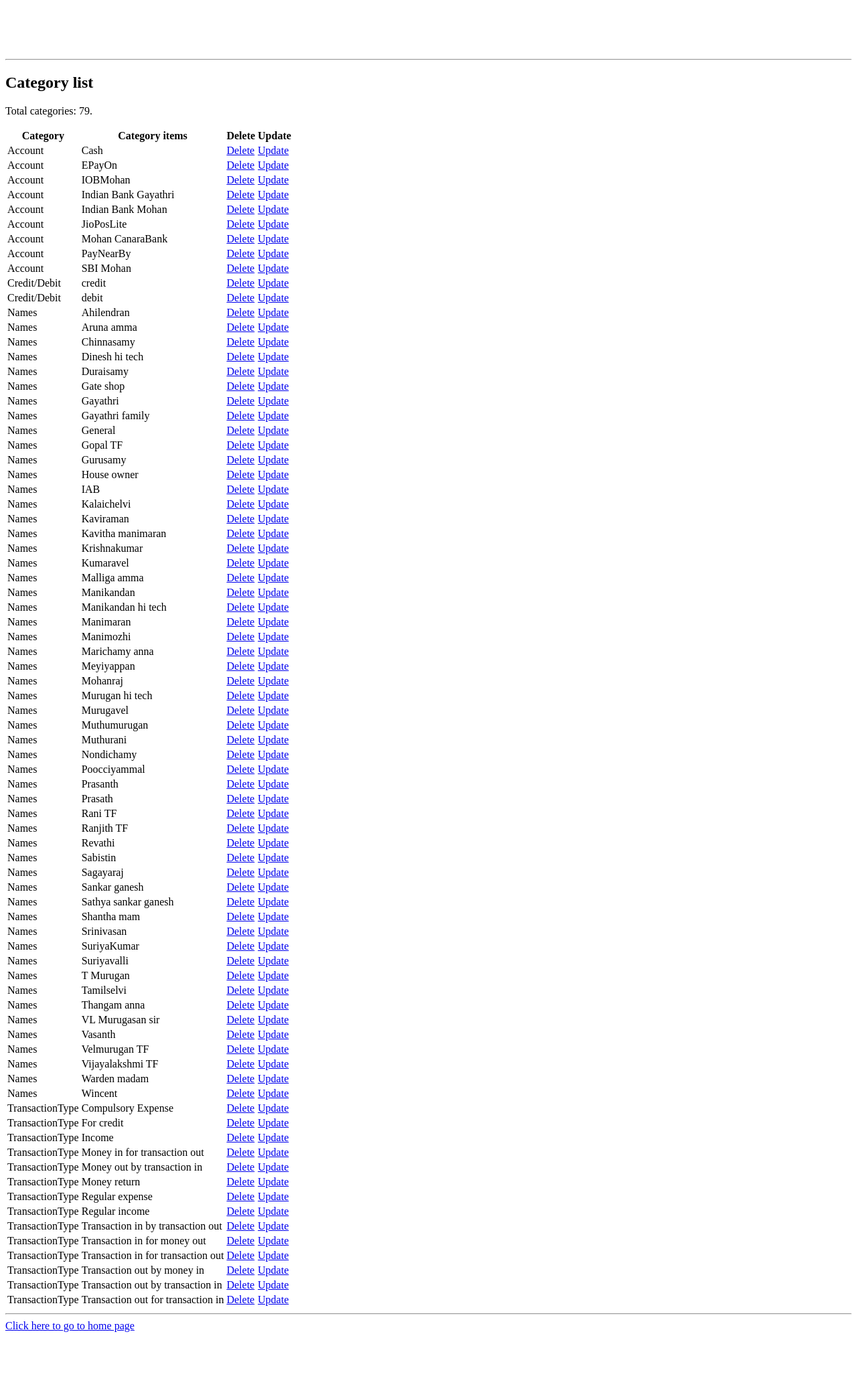
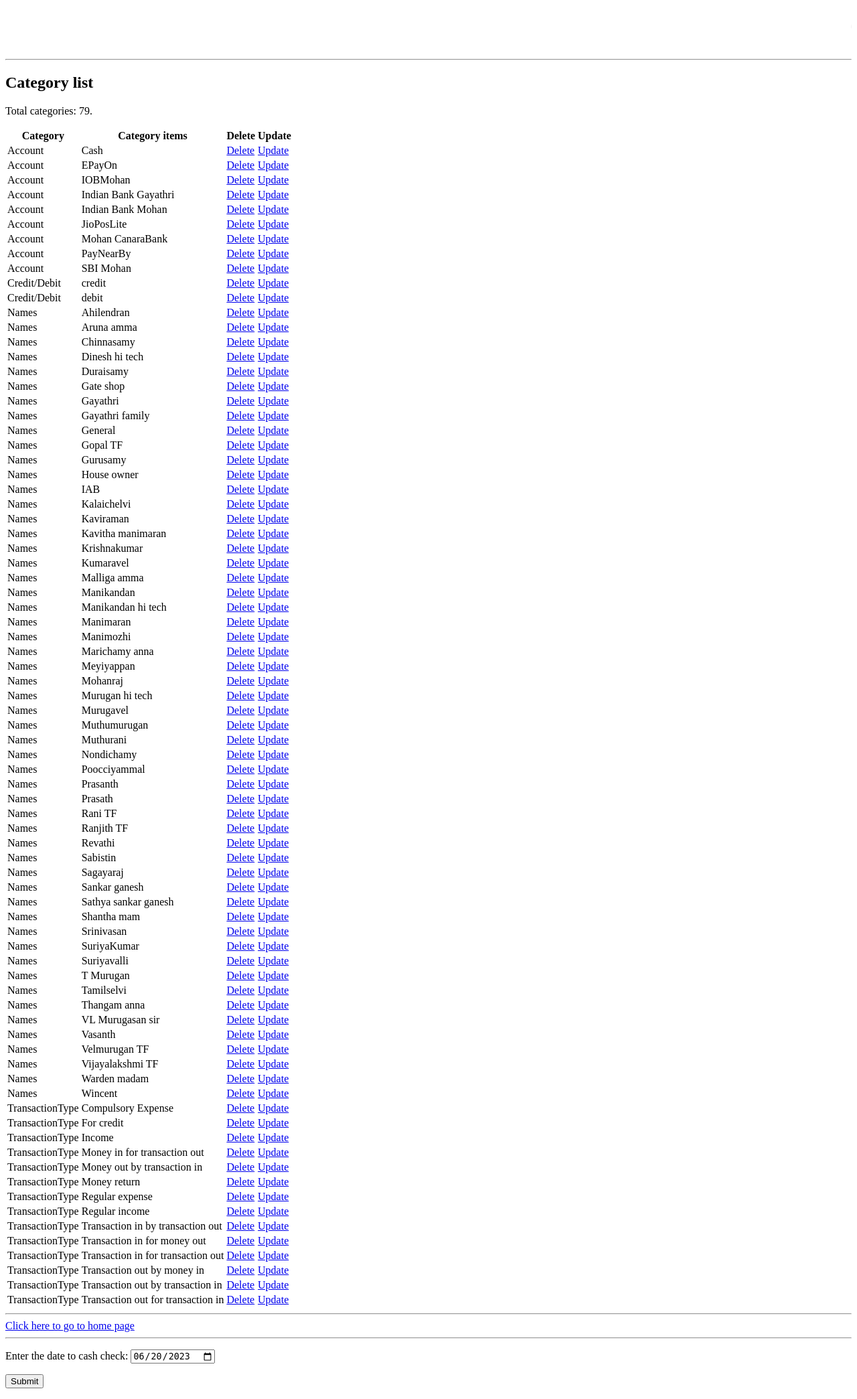
Before and after one commit to OhmJMohan/MyPythonPrograms, a Django app: page /category_view/ in a window 1280 px wide. Shown: the whole page at 67% size. Before the commit the page ends 1989 px from the top, so only its background shows below. Run offline with Django 4.2, Linux system fonts and the light colour scheme; data comes from the database, SQL or seed files in the repository.

Commit message:
developed balance entry html page

```diff
--- a/myDailyAccountEntry/account_entry/templates/cash_balance_view.html
+++ b/myDailyAccountEntry/account_entry/templates/cash_balance_view.html
@@ -43,6 +43,9 @@
 {% endfor %}
 </table>
 <hr/>
-<p><a href="cash_check/{% now "Y-m-d" %}">Click here to check cash amount for today {% now "Y-m-d" %}</a></p>
+<form action="cash_check/" method="post">
+<p>Enter the date to cash check: <input type="date" name="filter_date" value="{% now "Y-m-d" %}" placeholder="Select the date here:"></p>
+<p><input type="submit" value="Submit"></p>
+</form>
 </body>
 </html>
--- a/myDailyAccountEntry/account_entry/templates/category_view.html
+++ b/myDailyAccountEntry/account_entry/templates/category_view.html
@@ -27,5 +27,11 @@
 </table>
 <hr />
 <a href="/home">Click here to go to home page</a>
+<hr/>
+<form action="cash_check/" method="post">
+<p>Enter the date to cash check: <input type="date" name="filter_date" value="{% now "Y-m-d" %}" placeholder="Select the date here:"></p>
+<p><input type="submit" value="Submit"></p>
+</form>
+
 </body>
 </html>
--- a/myDailyAccountEntry/account_entry/urls.py
+++ b/myDailyAccountEntry/account_entry/urls.py
@@ -29,4 +29,7 @@ urlpatterns = [
     path('add/', views.add),
     path('add/addAccountEntry/', views.addAccountEntry),
     path('sample/', views.sample),
+    path('balance_view/', views.balance_view),
+    path('cash_check/', views.cash_check),
+    path('balance_checkEntry/', views.balance_checkEntry),
 ]
--- a/myDailyAccountEntry/account_entry/views.py
+++ b/myDailyAccountEntry/account_entry/views.py
@@ -106,27 +106,13 @@ def sample1(request):
     context ={"account1": cash_total_balance, "account2": epayon_total_balance, "account3": iobmohan_total_balance, "account4": ibgayathri_total_balance, "account5": ibmohan_total_balance, "account6": jioposlite_total_balance, "account7": canarabank_total_balance, "account8": paynearby_total_balance, "account9": sbi_total_balance}
     return render(request, "sample.html", context)
 
-def cash_check(request, filter_date):
-    cash_credit = account_database.objects.filter(date__range=("2023-06-10", filter_date), credit_debit="credit", account="Cash").aggregate(cash_c=Sum('amount'))
-    cash_debit = account_database.objects.filter(date__range=("2023-06-10", filter_date), credit_debit="debit", account="Cash").aggregate(cash_d=Sum('amount'))
+def cash_check(request):
+    x_date = request.POST["filter_date"]
+    cash_credit = account_database.objects.filter(date__range=("2023-06-10", x_date), credit_debit="credit", account="Cash").aggregate(cash_c=Sum('amount'))
+    cash_debit = account_database.objects.filter(date__range=("2023-06-10", x_date), credit_debit="debit", account="Cash").aggregate(cash_d=Sum('amount'))
     cash_total_balance = {"cash1": float(cash_credit["cash_c"]), "cash2": float(cash_debit["cash_d"])}
     balance = (cash_total_balance["cash1"]-cash_total_balance["cash2"])+8000
-    x_date = request.POST["date"]
-    x_amount = request.POST["amount"]
-    x_rs500 = request.POST["rs500"]
-    x_rs200 = request.POST["rs200"]
-    x_rs100 = request.POST["rs100"]
-    x_rs50 = request.POST["rs50"]
-    x_rs20 = request.POST["rs20"]
-    x_rs10 = request.POST["rs10"]
-    x_rs5 = request.POST["rs5"]
-    x_rs2 = request.POST["rs2"]
-    x_rs1 = request.POST["rs1"]
-    x_total_amount = request.POST["total_amount"]
-    x_balance_amount = request.POST["balance_amount"]
-    x_status = request.POST["status"]
-
-    context = {"bal": balance}
+    context = {"bal": balance, "date": x_date}
     return render(request, "cash_balance_check.html", context)
 
 def sample(request):
@@ -142,3 +128,22 @@ def balance_view(request):
     balance_list = balance_sheet.objects.all().values()
     context = {"balance": balance_list}
     return render(request, "cash_balance_view.html", context)
+
+def balance_checkEntry(request):
+    x_date = request.POST["date"]
+    x_amount = request.POST["amount"]
+    x_rs500 = request.POST["rs500"]
+    x_rs200 = request.POST["rs200"]
+    x_rs100 = request.POST["rs100"]
+    x_rs50 = request.POST["rs50"]
+    x_rs20 = request.POST["rs20"]
+    x_rs10 = request.POST["rs10"]
+    x_rs5 = request.POST["rs5"]
+    x_rs2 = request.POST["rs2"]
+    x_rs1 = request.POST["rs1"]
+    x_total_amount = request.POST["total_amount"]
+    x_balance_amount = request.POST["balance_amount"]
+    x_status = request.POST["status"]
+    cash_balance_check = balance_sheet(date=x_date, amount=x_amount, rs500=x_rs500, rs200=x_rs200, rs100=x_rs100, rs50=x_rs50, rs20=x_rs20, rs10=x_rs10, rs5=x_rs5, rs2=x_rs2, rs1=x_rs1, total_amount=x_total_amount, balance_amount=x_balance_amount, status=x_status)
+    cash_balance_check.save()
+    return redirect("/home")
```
Also changed, not shown: myDailyAccountEntry/account_entry/templates/cash_balance_check.html (+21 -2 lines).
